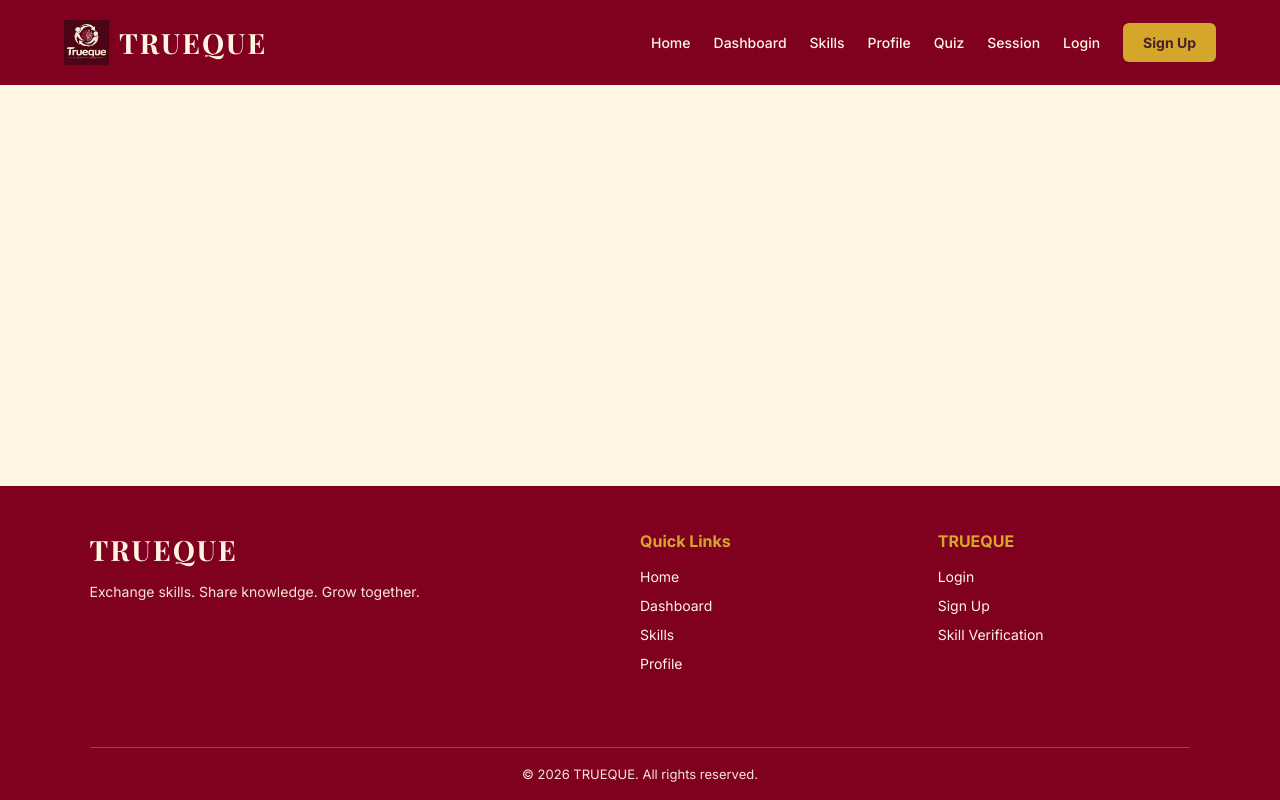
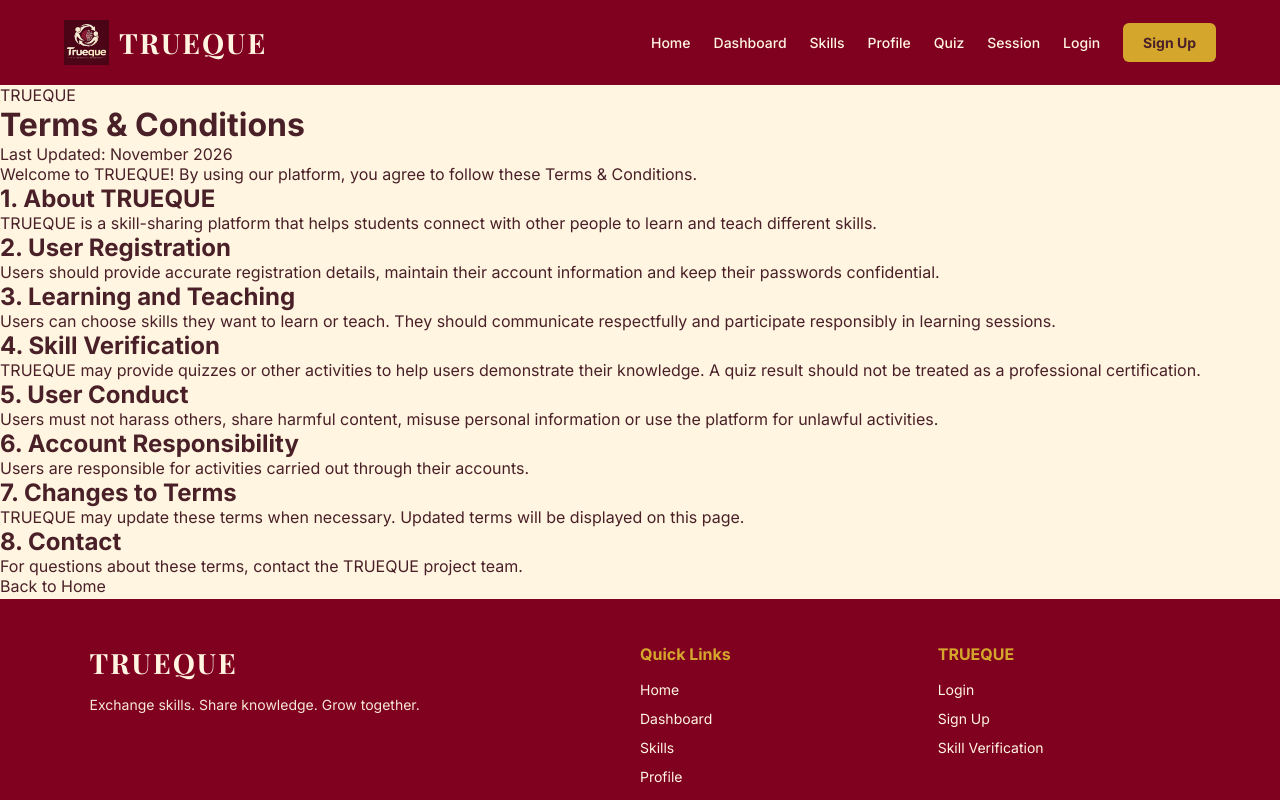
Before and after one commit to Sakeena19-cse/Trueque, a React (Vite) app: page /terms in a window 1280 px wide. Shown: the top 800 px of the page. Built offline with nearby package versions, Linux system fonts and the light colour scheme.

Commit message:
Add Privacy policy and terms pages

```diff
--- a/src/App.jsx
+++ b/src/App.jsx
@@ -2,7 +2,6 @@ import { BrowserRouter, Routes, Route } from "react-router-dom";
 
 import Header from "./components/Header";
 import Footer from "./components/Footer";
-
 import Home from "./pages/Home";
 import Login from "./pages/Login";
 import Register from "./pages/Register";
@@ -12,6 +11,8 @@ import Profile from "./pages/Profile";
 import Quiz from "./pages/Quiz";
 import Session from "./pages/Session";
 import Whiteboard from "./pages/Whiteboard";
+import Privacy from "./pages/Privacy";
+import Terms from "./pages/Terms";
 
 function App() {
   return (
@@ -32,6 +33,8 @@ function App() {
             <Route path="/session" element={<Session />} />
             <Route path="/session/:id" element={<Session />} />
             <Route path="/whiteboard" element={<Whiteboard />} />
+            <Route path="/privacy" element={<Privacy />} />
+            <Route path="/terms" element={<Terms />} />
           </Routes>
         </main>
 
--- a/src/components/Footer.jsx
+++ b/src/components/Footer.jsx
@@ -5,72 +5,41 @@ import "./Footer.css";
 function Footer() {
   return (
     <footer className="site-footer">
-
       <div className="footer-container">
 
         <div className="footer-brand">
-
           <h2>TRUEQUE</h2>
-
           <p>
             Exchange skills. Share knowledge. Grow together.
           </p>
-
         </div>
 
+        <div className="footer-links">
+          <h3>Quick Links</h3>
+          <Link to="/">Home</Link>
+          <Link to="/dashboard">Dashboard</Link>
+          <Link to="/matching">Skills</Link>
+          <Link to="/profile">Profile</Link>
+        </div>
 
         <div className="footer-links">
-
-          <h3>Quick Links</h3>
-
-          <Link to="/">
-            Home
-          </Link>
-
-          <Link to="/dashboard">
-            Dashboard
-          </Link>
-
-          <Link to="/matching">
-            Skills
-          </Link>
-
-          <Link to="/profile">
-            Profile
-          </Link>
-
+          <h3>TRUEQUE</h3>
+          <Link to="/login">Login</Link>
+          <Link to="/register">Sign Up</Link>
+          <Link to="/quiz">Skill Verification</Link>
         </div>
 
-
         <div className="footer-links">
-
-          <h3>TRUEQUE</h3>
-
-          <Link to="/login">
-            Login
-          </Link>
-
-          <Link to="/register">
-            Sign Up
-          </Link>
-
-          <Link to="/quiz">
-            Skill Verification
-          </Link>
-
+          <h3>Legal</h3>
+          <Link to="/privacy">Privacy Policy</Link>
+          <Link to="/terms">Terms & Conditions</Link>
         </div>
 
       </div>
 
-
       <div className="footer-bottom">
-
-        <p>
-          © 2026 TRUEQUE. All rights reserved.
-        </p>
-
+        <p>© 2026 TRUEQUE. All rights reserved.</p>
       </div>
-
     </footer>
   );
 }
--- /dev/null
+++ b/src/pages/privacy.jsx
@@ -0,0 +1,71 @@
+import React from "react";
+import { Link } from "react-router-dom";
+
+function Privacy() {
+  return (
+    <div className="legal-page">
+      <div className="legal-container">
+
+        <p className="legal-label">TRUEQUE</p>
+        <h1>Privacy Policy</h1>
+
+        <p className="legal-updated">
+          Last Updated: November 2026
+        </p>
+
+        <p>
+          Welcome to TRUEQUE! Your privacy is important to us.
+          This Privacy Policy explains how TRUEQUE handles
+          information when you use our skill-sharing platform.
+        </p>
+
+        <h2>1. Information We Collect</h2>
+        <p>
+          TRUEQUE may collect information such as your name,
+          email address, phone number, qualification, location,
+          username and skills that you choose to provide.
+        </p>
+
+        <h2>2. How We Use Your Information</h2>
+        <p>
+          We use the information to create your profile,
+          display your skills, help you find learning partners
+          and improve your experience on TRUEQUE.
+        </p>
+
+        <h2>3. Information Sharing</h2>
+        <p>
+          Profile and skill information may be visible to other
+          platform users to support skill matching. We do not
+          promise that information entered into the platform
+          is completely private from other users.
+        </p>
+
+        <h2>4. Data Security</h2>
+        <p>
+          We aim to protect user information. However, no
+          online platform can guarantee complete security.
+        </p>
+
+        <h2>5. User Responsibilities</h2>
+        <p>
+          Please provide accurate information and avoid sharing
+          passwords or sensitive personal information with others.
+        </p>
+
+        <h2>6. Contact</h2>
+        <p>
+          For privacy-related questions, contact the TRUEQUE
+          project team.
+        </p>
+
+        <Link to="/" className="legal-back-button">
+          Back to Home
+        </Link>
+
+      </div>
+    </div>
+  );
+}
+
+export default Privacy;
--- /dev/null
+++ b/src/pages/terms.jsx
@@ -0,0 +1,83 @@
+import React from "react";
+import { Link } from "react-router-dom";
+
+function Terms() {
+  return (
+    <div className="legal-page">
+      <div className="legal-container">
+
+        <p className="legal-label">TRUEQUE</p>
+        <h1>Terms & Conditions</h1>
+
+        <p className="legal-updated">
+          Last Updated: November 2026
+        </p>
+
+        <p>
+          Welcome to TRUEQUE! By using our platform, you agree
+          to follow these Terms & Conditions.
+        </p>
+
+        <h2>1. About TRUEQUE</h2>
+        <p>
+          TRUEQUE is a skill-sharing platform that helps students
+          connect with other people to learn and teach different
+          skills.
+        </p>
+
+        <h2>2. User Registration</h2>
+        <p>
+          Users should provide accurate registration details,
+          maintain their account information and keep their
+          passwords confidential.
+        </p>
+
+        <h2>3. Learning and Teaching</h2>
+        <p>
+          Users can choose skills they want to learn or teach.
+          They should communicate respectfully and participate
+          responsibly in learning sessions.
+        </p>
+
+        <h2>4. Skill Verification</h2>
+        <p>
+          TRUEQUE may provide quizzes or other activities to
+          help users demonstrate their knowledge. A quiz result
+          should not be treated as a professional certification.
+        </p>
+
+        <h2>5. User Conduct</h2>
+        <p>
+          Users must not harass others, share harmful content,
+          misuse personal information or use the platform for
+          unlawful activities.
+        </p>
+
+        <h2>6. Account Responsibility</h2>
+        <p>
+          Users are responsible for activities carried out
+          through their accounts.
+        </p>
+
+        <h2>7. Changes to Terms</h2>
+        <p>
+          TRUEQUE may update these terms when necessary.
+          Updated terms will be displayed on this page.
+        </p>
+
+        <h2>8. Contact</h2>
+        <p>
+          For questions about these terms, contact the
+          TRUEQUE project team.
+        </p>
+
+        <Link to="/" className="legal-back-button">
+          Back to Home
+        </Link>
+
+      </div>
+    </div>
+  );
+}
+
+export default Terms;
```
